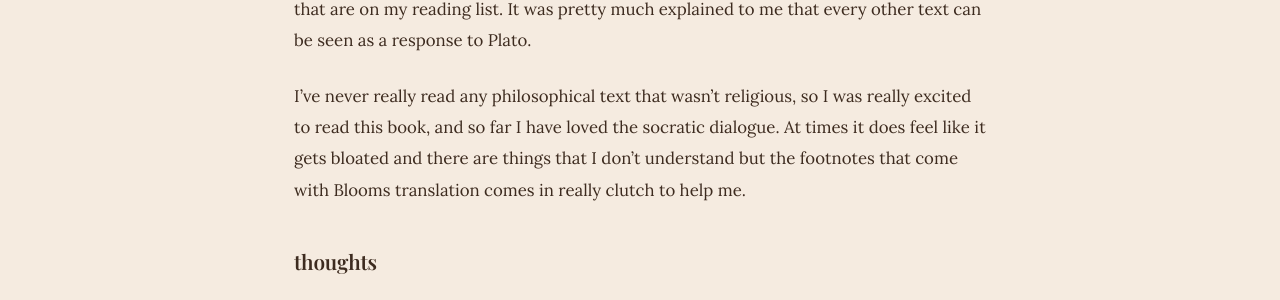
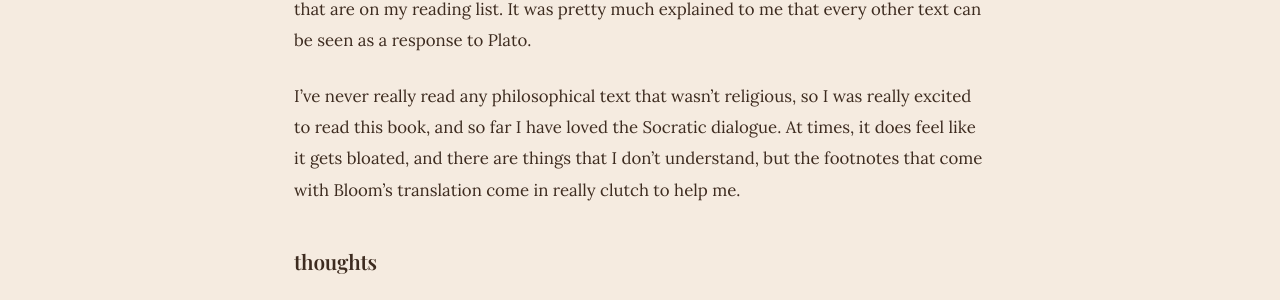
Before and after one commit to uddhavp22/uddhavp22.github.io, a Jekyll site: the page built from _books/the-republic.md, in a window 1280 px wide. Shown: the part 496-796 px from the top of the page. Built offline with Jekyll 4.4.1, drawn with Linux system fonts in a browser that asks for light colours; some web fonts are replaced.

Commit message:
publish: 2026-05-26 23:42

```diff
--- a/_books/the-republic.md
+++ b/_books/the-republic.md
@@ -10,7 +10,7 @@ blurb: This boy socrates is always debating some dude and dropping bars
 
 I initially picked this book up to be performative about philosophy and because my friend recommended it as the best starting point for reading other philosophical texts that are on my reading list. It was pretty much explained to me that every other text can be seen as a response to Plato.
 
-I've never really read any philosophical text that wasn't religious, so I was really excited to read this book, and so far I have loved the socratic dialogue. At times it does feel like it gets bloated and there are things that I don't understand but the footnotes that come with Blooms translation comes in really clutch to help me.
+I’ve never really read any philosophical text that wasn’t religious, so I was really excited to read this book, and so far I have loved the Socratic dialogue. At times, it does feel like it gets bloated, and there are things that I don’t understand, but the footnotes that come with Bloom’s translation come in really clutch to help me.
 
 ## thoughts
 
```
